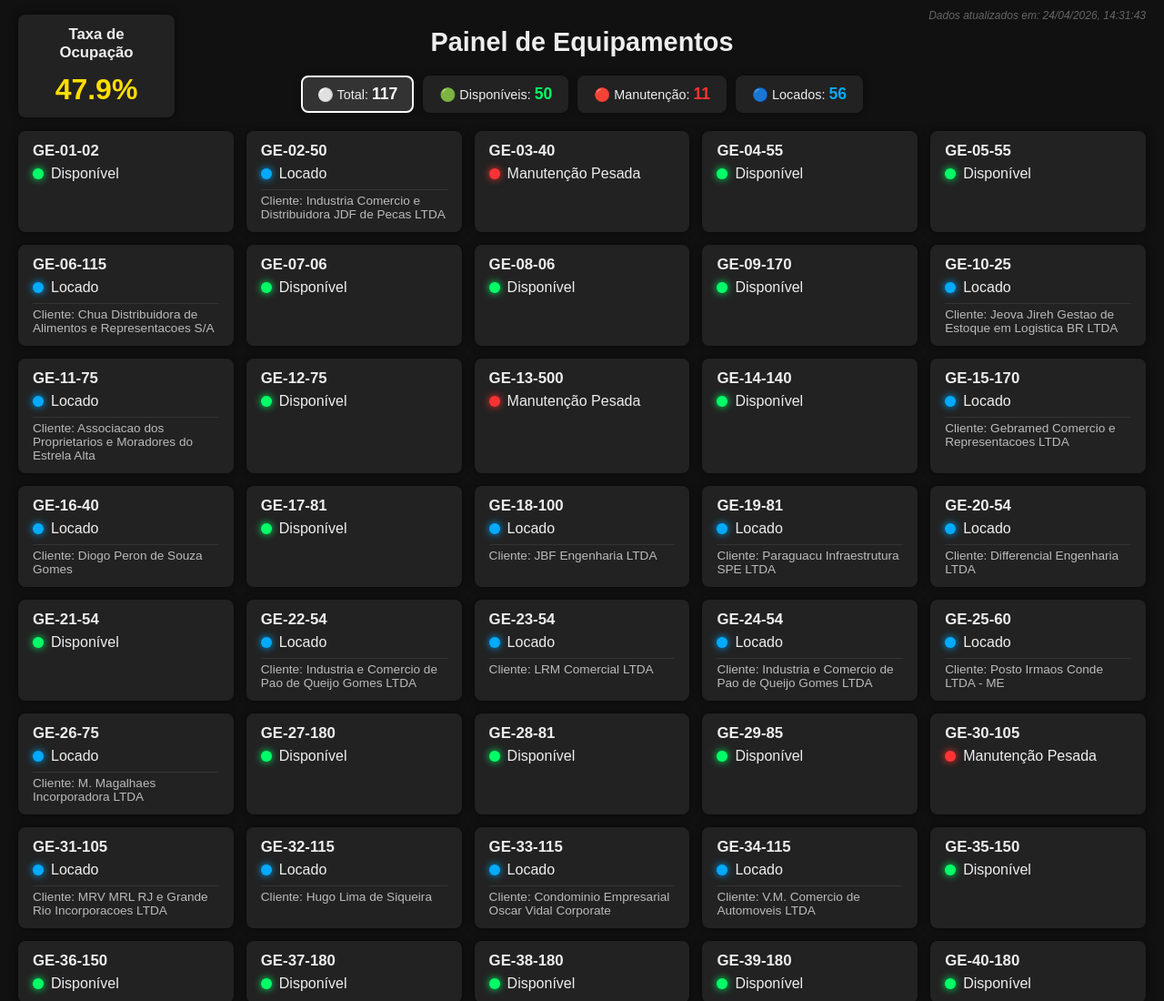
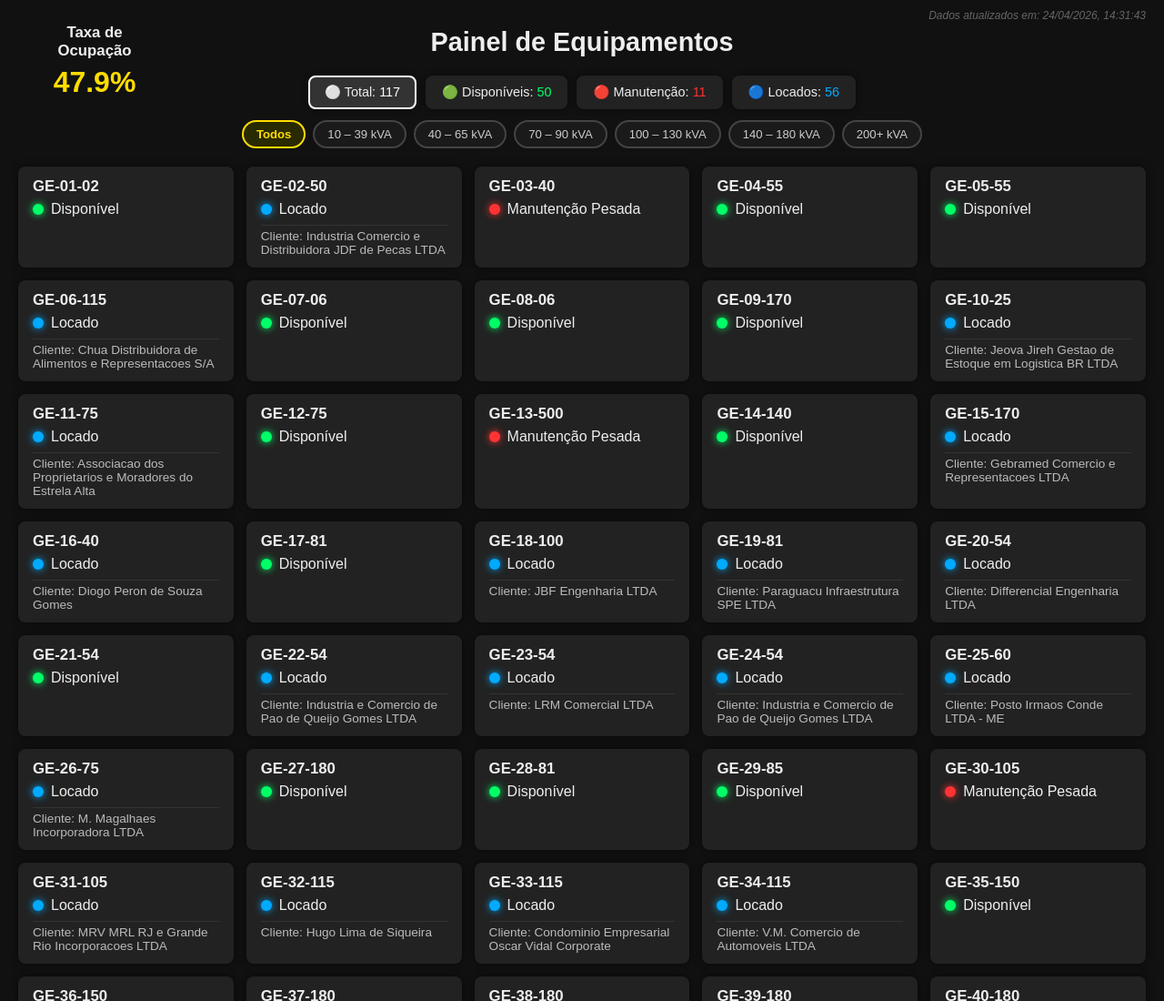
Before and after one commit to milwardarthur-prog/Controle-manuten-o, a plain HTML site: page index.html in a window 1280 px wide. Shown: the top 1100 px of the page at 91% size. Drawn offline with Linux system fonts and the light colour scheme.

Commit message:
Add files via upload

```diff
--- a/index.html
+++ b/index.html
@@ -8,23 +8,32 @@
 </head>
 <body>
 
-  <!-- CARD TAXA DE OCUPAÇÃO - TOPO ESQUERDO -->
-  <div class="card card-ocupacao" id="card-ocupacao">
+  <div class="card-ocupacao" id="card-ocupacao">
     <div class="card-titulo">Taxa de Ocupação</div>
     <div class="ocupacao-valor" id="taxa-ocupacao">--%</div>
   </div>
 
-  <!-- DATA DE ATUALIZAÇÃO - TOPO DIREITO -->
   <div class="atualizacao-topo" id="info-atualizacao">Carregando dados...</div>
 
   <h1>Painel de Equipamentos</h1>
 
-  <!-- BOTÕES DE FILTRO -->
+  <!-- BOTÕES DE STATUS -->
   <div class="resumo">
-    <button class="btn-filtro" id="btn-total"      onclick="aplicarFiltro('total')">⚪ Total: <span id="cont-total">0</span></button>
-    <button class="btn-filtro" id="btn-disponivel" onclick="aplicarFiltro('disponivel')">🟢 Disponíveis: <span id="cont-disponivel">0</span></button>
-    <button class="btn-filtro" id="btn-manutencao" onclick="aplicarFiltro('manutencao')">🔴 Manutenção: <span id="cont-manutencao">0</span></button>
-    <button class="btn-filtro" id="btn-locado"     onclick="aplicarFiltro('locado')">🔵 Locados: <span id="cont-locado">0</span></button>
+    <button class="btn-filtro" id="btn-total"      onclick="aplicarFiltroStatus('total')">⚪ Total: <span id="cont-total">0</span></button>
+    <button class="btn-filtro" id="btn-disponivel" onclick="aplicarFiltroStatus('disponivel')">🟢 Disponíveis: <span id="cont-disponivel">0</span></button>
+    <button class="btn-filtro" id="btn-manutencao" onclick="aplicarFiltroStatus('manutencao')">🔴 Manutenção: <span id="cont-manutencao">0</span></button>
+    <button class="btn-filtro" id="btn-locado"     onclick="aplicarFiltroStatus('locado')">🔵 Locados: <span id="cont-locado">0</span></button>
+  </div>
+
+  <!-- BOTÕES DE POTÊNCIA -->
+  <div class="filtros-kva">
+    <button class="btn-kva ativo" id="kva-todos"    onclick="aplicarFiltroKva('todos',    this)">Todos</button>
+    <button class="btn-kva"       id="kva-10-39"    onclick="aplicarFiltroKva('10-39',    this)">10 – 39 kVA</button>
+    <button class="btn-kva"       id="kva-40-65"    onclick="aplicarFiltroKva('40-65',    this)">40 – 65 kVA</button>
+    <button class="btn-kva"       id="kva-70-90"    onclick="aplicarFiltroKva('70-90',    this)">70 – 90 kVA</button>
+    <button class="btn-kva"       id="kva-100-130"  onclick="aplicarFiltroKva('100-130',  this)">100 – 130 kVA</button>
+    <button class="btn-kva"       id="kva-140-180"  onclick="aplicarFiltroKva('140-180',  this)">140 – 180 kVA</button>
+    <button class="btn-kva"       id="kva-200plus"  onclick="aplicarFiltroKva('200plus',  this)">200+ kVA</button>
   </div>
 
   <div id="painel" class="painel"></div>
--- a/script.js
+++ b/script.js
@@ -23,7 +23,27 @@ const CSV_URL = 'dados.csv';
 let contDisponivel = 0;
 let contManutencao = 0;
 let contLocado = 0;
-let filtroAtivo = 'total';
+let filtroStatus = 'total';
+let filtroKva = 'todos';
+
+// Extrai a potência do nome do equipamento (ex: GE-64-55 => 55)
+function extrairKva(nome) {
+  const partes = nome.split('-');
+  const kva = parseInt(partes[partes.length - 1]);
+  return isNaN(kva) ? 0 : kva;
+}
+
+// Verifica se a potência se encaixa na faixa selecionada
+function dentroFaixaKva(kva, faixa) {
+  if (faixa === 'todos')   return true;
+  if (faixa === '10-39')   return kva >= 10  && kva <= 39;
+  if (faixa === '40-65')   return kva >= 40  && kva <= 65;
+  if (faixa === '70-90')   return kva >= 70  && kva <= 90;
+  if (faixa === '100-130') return kva >= 100 && kva <= 130;
+  if (faixa === '140-180') return kva >= 140 && kva <= 180;
+  if (faixa === '200plus') return kva >= 200;
+  return true;
+}
 
 function parseCSV(text) {
   const linhas = text.trim().split('\n');
@@ -42,7 +62,7 @@ function interpretarLocal(localBruto) {
   if (!localBruto) return { status: 'locado', cliente: '' };
   const texto = localBruto.toLowerCase().normalize('NFD').replace(/[\u0300-\u036f]/g, '');
   if (texto.includes('pesada')) return { status: 'manutencao_pesada', cliente: '' };
-  if (texto.includes('manutencao')) return { status: 'manutencao_leve', cliente: '' };
+  if (texto.includes('manutencao') || texto.includes('oficina')) return { status: 'manutencao_leve', cliente: '' };
   return { status: 'locado', cliente: localBruto };
 }
 
@@ -61,51 +81,39 @@ function corSemaforo(taxa) {
   return 'ocupacao-verde';
 }
 
-function aplicarFiltro(filtro) {
-  // Se clicar no mesmo botão ativo, volta para total
-  if (filtroAtivo === filtro && filtro !== 'total') filtro = 'total';
-  filtroAtivo = filtro;
+function aplicarFiltros() {
+  document.querySelectorAll('.card[data-status]').forEach(card => {
+    const status = card.getAttribute('data-status');
+    const kva    = parseInt(card.getAttribute('data-kva'));
 
-  // Atualiza visual dos botões
+    const passaStatus =
+      filtroStatus === 'total' ||
+      (filtroStatus === 'manutencao' && (status === 'manutencao_leve' || status === 'manutencao_pesada')) ||
+      status === filtroStatus;
+
+    const passaKva = dentroFaixaKva(kva, filtroKva);
+
+    card.classList.toggle('card-oculto', !(passaStatus && passaKva));
+  });
+}
+
+function aplicarFiltroStatus(filtro) {
+  if (filtroStatus === filtro && filtro !== 'total') filtro = 'total';
+  filtroStatus = filtro;
+
   document.querySelectorAll('.btn-filtro').forEach(btn => {
     btn.classList.remove('ativo-total','ativo-disponivel','ativo-manutencao','ativo-locado');
   });
   document.getElementById('btn-' + filtro).classList.add('ativo-' + filtro);
 
-  // Filtra os cards
-  document.querySelectorAll('.card[data-status]').forEach(card => {
-    const status = card.getAttribute('data-status');
-    if (filtro === 'total') {
-      card.classList.remove('card-oculto');
-    } else if (filtro === 'manutencao') {
-      const visivel = status === 'manutencao_leve' || status === 'manutencao_pesada';
-      card.classList.toggle('card-oculto', !visivel);
-    } else {
-      card.classList.toggle('card-oculto', status !== filtro);
-    }
-  });
+  aplicarFiltros();
 }
 
-function criarCard(equipamento, status, cliente) {
-  const painel = document.getElementById('painel');
-  const { classe, texto } = mapStatus(status);
-
-  if (status === 'disponivel') contDisponivel++;
-  else if (status === 'locado') contLocado++;
-  else contManutencao++;
-
-  const card = document.createElement('div');
-  card.className = `card ${classe}`;
-  card.setAttribute('data-status', status);
-  card.innerHTML = `
-    <div class="card-titulo">${equipamento}</div>
-    <div class="status-linha ${classe}">
-      <div class="led"></div>
-      <span class="status-texto">${texto}</span>
-    </div>
-    ${cliente ? `<div class="cliente">Cliente: ${cliente}</div>` : ''}
-  `;
-  painel.appendChild(card);
+function aplicarFiltroKva(faixa, btn) {
+  filtroKva = faixa;
+  document.querySelectorAll('.btn-kva').forEach(b => b.classList.remove('ativo'));
+  btn.classList.add('ativo');
+  aplicarFiltros();
 }
 
 fetch(CSV_URL + '?v=' + Date.now(), { cache: 'no-store' })
@@ -128,14 +136,34 @@ fetch(CSV_URL + '?v=' + Date.now(), { cache: 'no-store' })
       mapa[eq] = interpretarLocal(local);
     });
 
+    const painel = document.getElementById('painel');
+
     TODOS_EQUIPAMENTOS.forEach(eq => {
-      const info = mapa[eq];
-      if (!info) criarCard(eq, 'disponivel', '');
-      else criarCard(eq, info.status, info.cliente);
+      const info = mapa[eq] || { status: 'disponivel', cliente: '' };
+      const { classe, texto } = mapStatus(info.status);
+      const kva = extrairKva(eq);
+
+      if (info.status === 'disponivel') contDisponivel++;
+      else if (info.status === 'locado') contLocado++;
+      else contManutencao++;
+
+      const card = document.createElement('div');
+      card.className = `card ${classe}`;
+      card.setAttribute('data-status', info.status);
+      card.setAttribute('data-kva', kva);
+      card.innerHTML = `
+        <div class="card-titulo">${eq}</div>
+        <div class="status-linha ${classe}">
+          <div class="led"></div>
+          <span>${texto}</span>
+        </div>
+        ${info.cliente ? `<div class="cliente">Cliente: ${info.cliente}</div>` : ''}
+      `;
+      painel.appendChild(card);
     });
 
     const total = contDisponivel + contManutencao + contLocado;
-    const taxaOcupacao = total > 0 ? parseFloat(((contLocado / total) * 100).toFixed(1)) : 0;
+    const taxaOcupacao = total > 0 ? (contLocado / total * 100) : 0;
 
     document.getElementById('cont-disponivel').textContent = contDisponivel;
     document.getElementById('cont-manutencao').textContent = contManutencao;
--- a/style.css
+++ b/style.css
@@ -13,7 +13,6 @@ h1 {
   font-size: 1.8rem;
 }
 
-/* CARD TAXA DE OCUPAÇÃO - TOPO ESQUERDO */
 .card-ocupacao {
   position: absolute;
   top: 16px;
@@ -30,12 +29,10 @@ h1 {
   margin-top: 6px;
 }
 
-/* CORES SEMÁFORO */
 .ocupacao-vermelho { color: #ff3333; }
 .ocupacao-amarelo  { color: #ffdd00; }
 .ocupacao-verde    { color: #00ff66; }
 
-/* ATUALIZAÇÃO - TOPO DIREITO */
 .atualizacao-topo {
   position: absolute;
   top: 10px;
@@ -45,12 +42,12 @@ h1 {
   font-style: italic;
 }
 
-/* BOTÕES DE FILTRO */
+/* BOTÕES DE STATUS */
 .resumo {
   display: flex;
   justify-content: center;
   gap: 10px;
-  margin-bottom: 20px;
+  margin-bottom: 12px;
   flex-wrap: wrap;
 }
 
@@ -66,16 +63,8 @@ h1 {
   transition: border 0.2s, background 0.2s;
 }
 
-.btn-filtro:hover {
-  background: #2e2e2e;
-}
+.btn-filtro:hover { background: #2e2e2e; }
 
-.btn-filtro span {
-  font-weight: bold;
-  font-size: 1.1rem;
-}
-
-/* BOTÃO ATIVO */
 .btn-filtro.ativo-total       { border-color: #ffffff; background: #333; }
 .btn-filtro.ativo-disponivel  { border-color: #00ff66; background: #1a2e1f; }
 .btn-filtro.ativo-manutencao  { border-color: #ff3333; background: #2e1a1a; }
@@ -86,6 +75,35 @@ h1 {
 #cont-locado     { color: #00aaff; }
 #cont-total      { color: #ffffff; }
 
+/* BOTÕES DE POTÊNCIA */
+.filtros-kva {
+  display: flex;
+  justify-content: center;
+  gap: 8px;
+  margin-bottom: 20px;
+  flex-wrap: wrap;
+}
+
+.btn-kva {
+  background: #1a1a1a;
+  border: 2px solid #444;
+  color: #ccc;
+  padding: 6px 14px;
+  border-radius: 20px;
+  font-size: 0.82rem;
+  cursor: pointer;
+  transition: border 0.2s, background 0.2s, color 0.2s;
+}
+
+.btn-kva:hover { background: #2a2a2a; border-color: #888; }
+
+.btn-kva.ativo {
+  background: #2a2a00;
+  border-color: #ffdd00;
+  color: #ffdd00;
+  font-weight: bold;
+}
+
 /* PAINEL */
 .painel {
   display: grid;
@@ -93,7 +111,6 @@ h1 {
   gap: 14px;
 }
 
-/* CARD BASE */
 .card {
   background: #222;
   border-radius: 8px;
@@ -104,10 +121,7 @@ h1 {
   gap: 6px;
 }
 
-.card-titulo {
-  font-weight: bold;
-  font-size: 1.05rem;
-}
+.card-titulo { font-weight: bold; font-size: 1.05rem; }
 
 .status-linha {
   display: flex;
@@ -121,7 +135,6 @@ h1 {
   border-radius: 50%;
 }
 
-/* STATUS */
 .status-disponivel .led      { background: #00ff66; box-shadow: 0 0 8px #00ff66; }
 .status-locado .led          { background: #00aaff; box-shadow: 0 0 8px #00aaff; }
 .status-manutencao_leve .led   { background: #ffdd00; box-shadow: 0 0 8px #ffdd00; }
@@ -135,10 +148,7 @@ h1 {
   margin-top: 2px;
 }
 
-/* CARD OCULTO PELO FILTRO */
-.card-oculto {
-  display: none;
-}
+.card-oculto { display: none; }
 
 @media (max-width: 600px) {
   .card-ocupacao    { position: static; width: auto; margin-bottom: 10px; }
```
